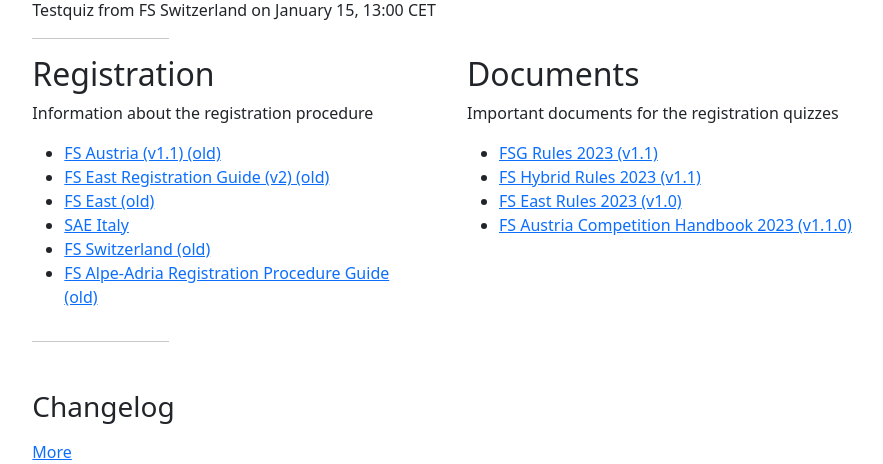
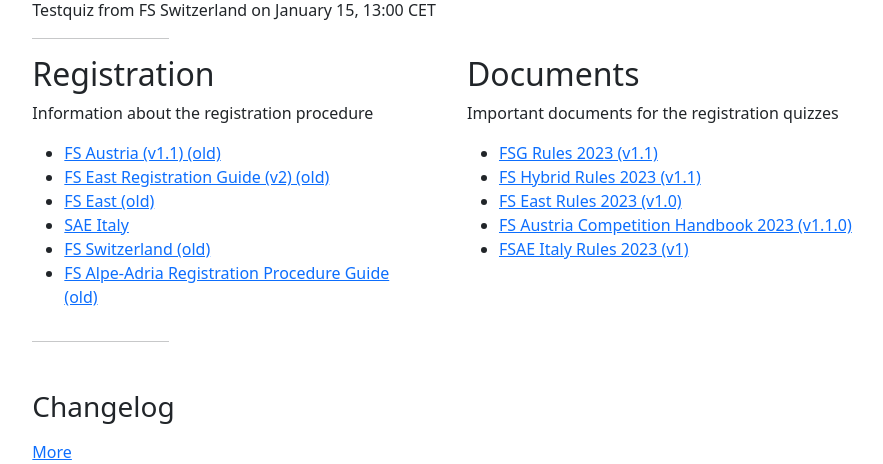
Before and after one commit to otti-ai/fs-quiz.eu, a PHP site: page / in a window 1280 px wide. Shown: the part 547-1011 px from the top of the page, without its empty margins (197-1080 px from the left). Run offline with PHP 8.4, Linux system fonts and the light colour scheme.

Commit message:
add italy doc link

```diff
--- a/content/home.php
+++ b/content/home.php
@@ -38,6 +38,7 @@
 		  <li><a target="_blank" href="/doc/23/FS-CV-Hybrid-Rules-Extension-2023-V1.1.pdf">FS Hybrid Rules 2023 (v1.1)</a></li>
 		  <li><a target="_blank" href="/doc/fseast23/FS_East_2023_Rules_Formatted_v1.0.pdf">FS East Rules 2023 (v1.0)</a></li>
 		  <li><a target="_blank" href="/doc/fsa23/FSA-Competition-Handbook-2023_1-1-0.pdf">FS Austria Competition Handbook 2023 (v1.1.0)</a></li>
+      <li><a target="_blank" href="/doc/fsitaly23/FSAE-Italy-2023_Information-_Rules_v1.pdf">FSAE Italy Rules 2023 (v1)</a></li>
         </ul>
       </div>
     </div>
```
